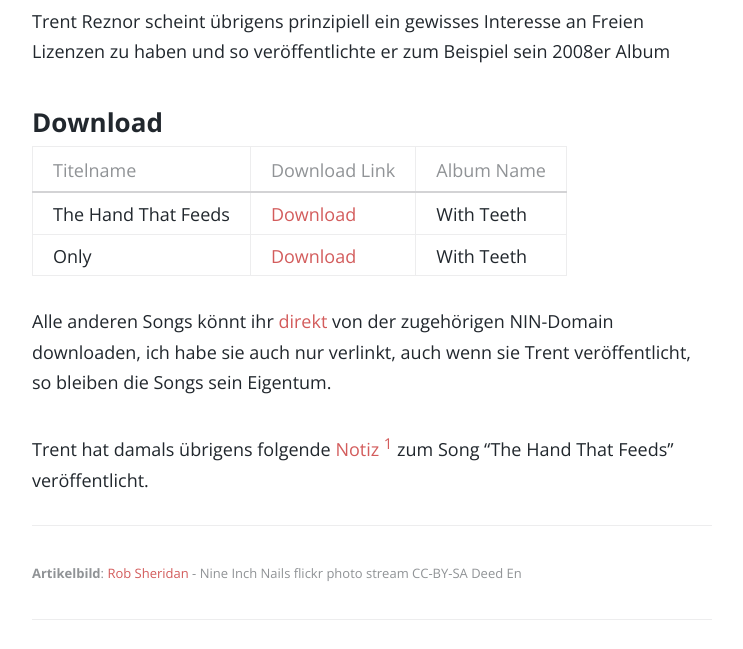
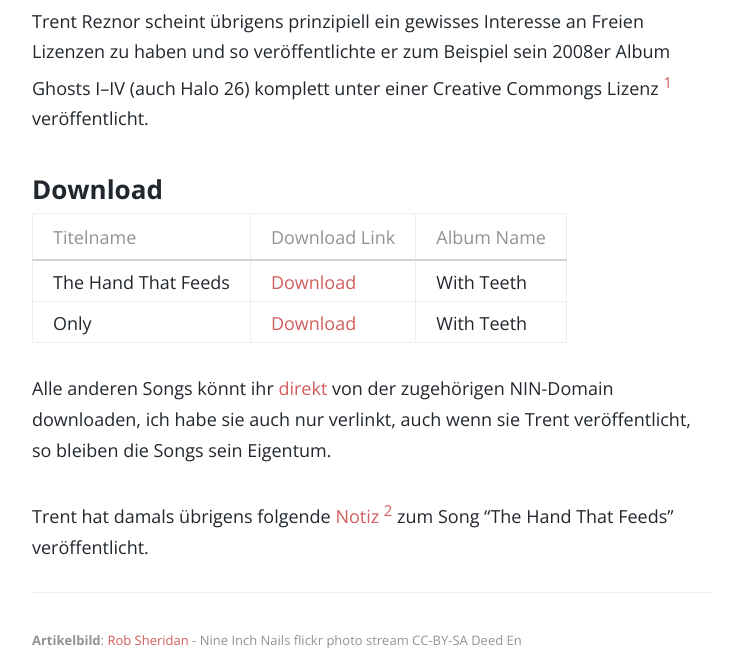
Before and after one commit to thafaker/apfelhammer.de, a Jekyll site: the page built from _posts/2019-03-01-The-Hand-That-Feed.md, in a window 1280 px wide and 900 px high, scrolled down 1811 px, cut to the strip 251-900 px from the top of the window. Shown: the whole strip, without its empty margins (268-1011 px from the left). Built offline with Jekyll 4.4.1, drawn with Linux system fonts in a browser that asks for light colours; comment, search, counter and statistics services are not loaded.

Commit message:
Update 2019-03-01-The-Hand-That-Feed.md

```diff
--- a/_posts/2019-03-01-The-Hand-That-Feed.md
+++ b/_posts/2019-03-01-The-Hand-That-Feed.md
@@ -19,7 +19,7 @@
 ![Garageband auf Apple Cinema Display 30"](/assets/2019/03/garageband.png)
 <small>Garageband auf Apple Cinema Display 30"</small>
 
-Trent Reznor scheint übrigens prinzipiell ein gewisses Interesse an Freien Lizenzen zu haben und so veröffentlichte er zum Beispiel sein 2008er Album
+Trent Reznor scheint übrigens prinzipiell ein gewisses Interesse an Freien Lizenzen zu haben und so veröffentlichte er zum Beispiel sein 2008er Album Ghosts I–IV (auch Halo 26) komplett unter einer Creative Commongs Lizenz [^2] veröffentlicht.
 
 ### Download
 
@@ -43,3 +43,4 @@
 **Fußnoten**:
 
 [^1]: *.rtf Datei
+[^2]: CC-BY-NC-SA
```
